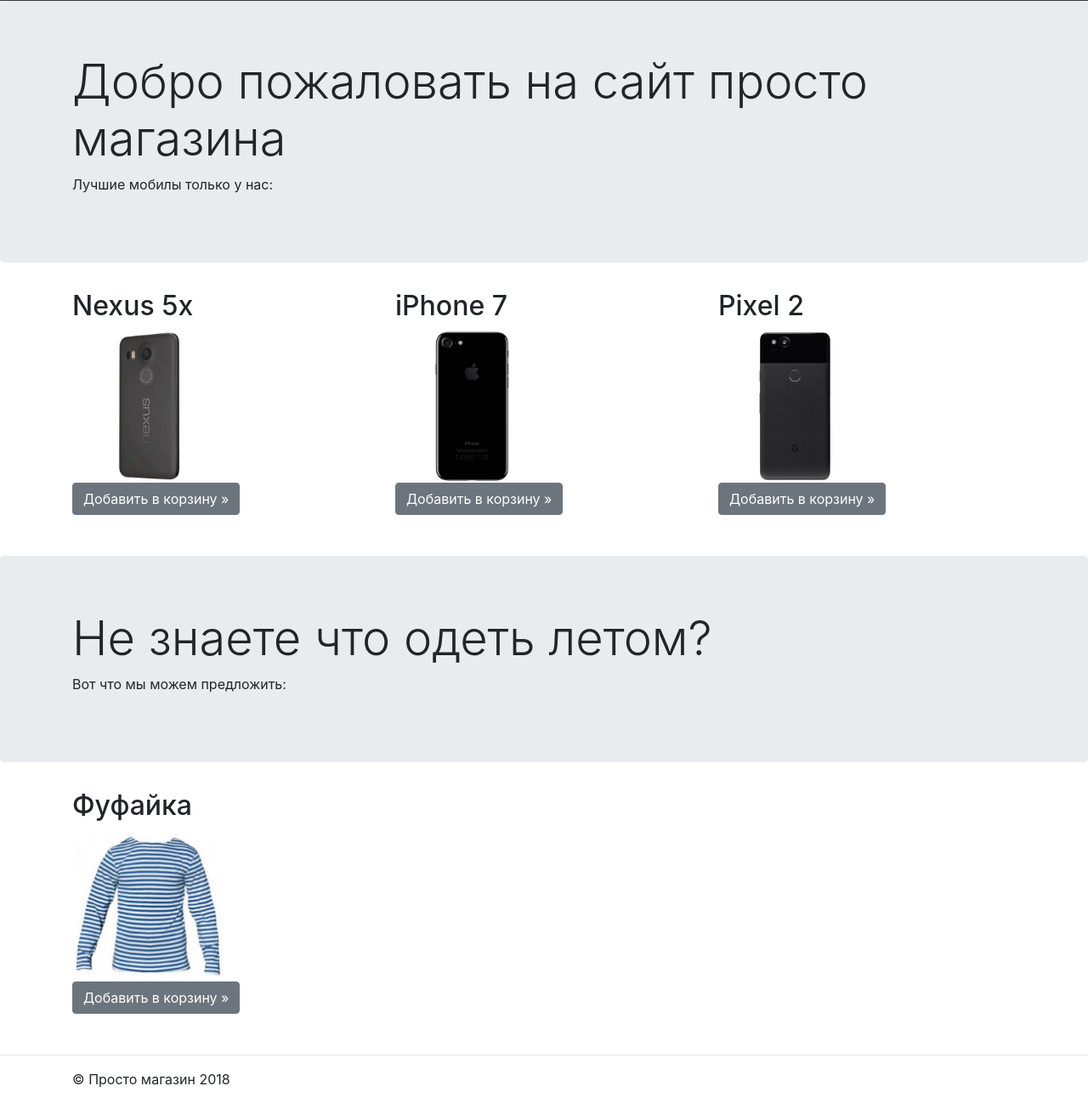
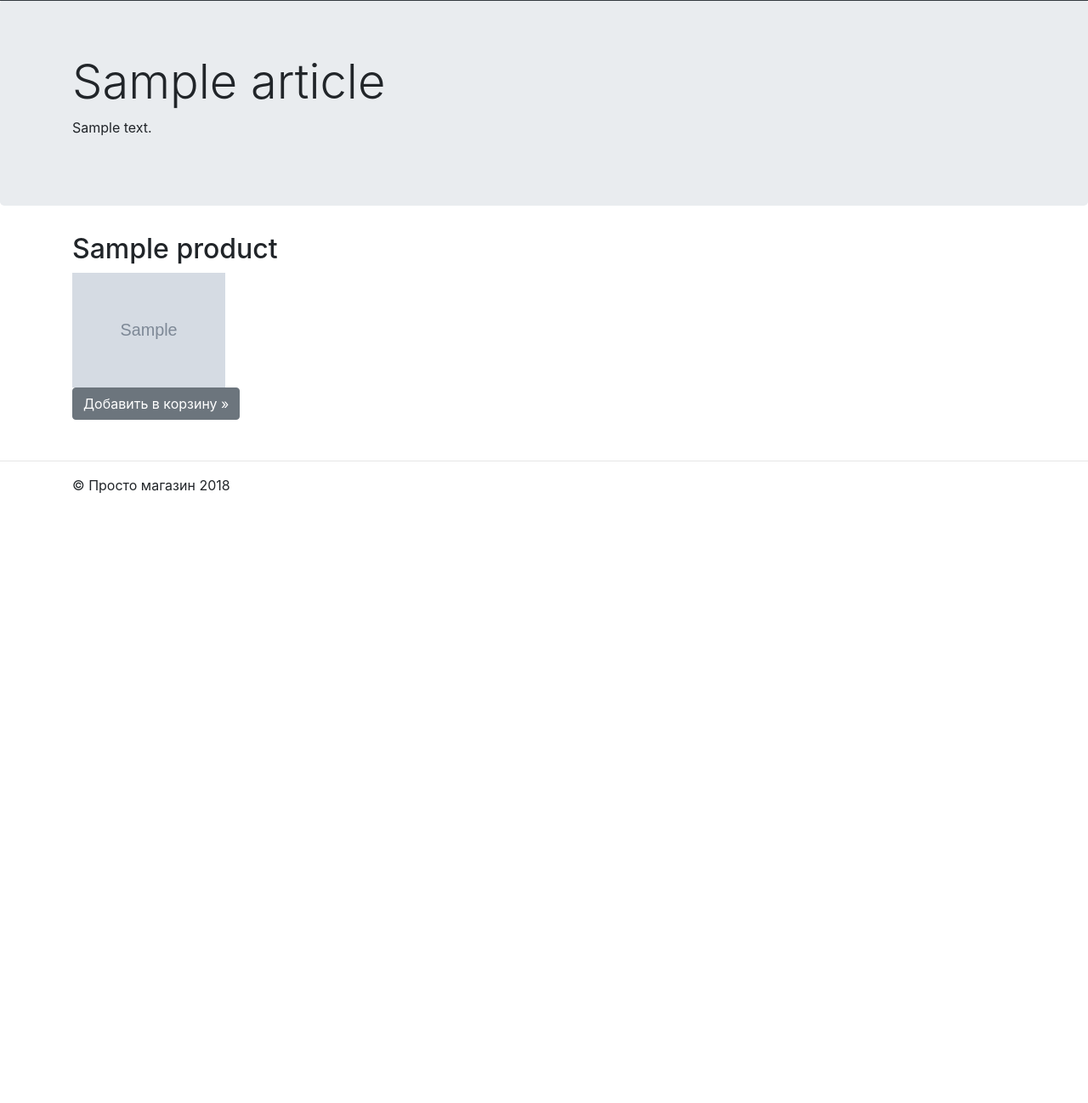
Before and after one commit to alcatraz-rm/DJ-10, a Django app: page / in a window 1280 px wide. Shown: the part 57-1355 px from the top of the page at 85% size. After the commit the page ends 638 px from the top, so only its background shows below. Run offline with Django 3.2, Linux system fonts and the light colour scheme; tables that the repository leaves empty hold one stand-in row (values such as "Sample post"); grey boxes marked "Sample" are stand-in pictures; some libraries are stand-ins or nearby versions.

Commit message:
Add logic to templates.

```diff
--- a/graduate-work/client/admin.py
+++ b/graduate-work/client/admin.py
@@ -1,15 +1,15 @@
 from django.contrib import admin
-from .models import Category, Product, Article, Order
+from .models import Section, Product, Article, Order
 
 
-@admin.register(Category)
+@admin.register(Section)
 class CategoryAdmin(admin.ModelAdmin):
     list_display = ('name',)
 
 
 @admin.register(Product)
 class ProductAdmin(admin.ModelAdmin):
-    list_display = ('name', 'price', 'category',)
+    list_display = ('name', 'price',)
 
 
 @admin.register(Article)
--- a/graduate-work/client/models.py
+++ b/graduate-work/client/models.py
@@ -5,7 +5,6 @@
 class Product(models.Model):
     name = models.CharField(max_length=128, verbose_name='Название')
     price = models.FloatField(verbose_name='Цена')
-    category = models.ForeignKey('Category', verbose_name='Категория', null=True, on_delete=models.SET_NULL)
     image = models.ImageField(verbose_name='Изображение')
     description = models.TextField(verbose_name='Описание', blank=True, null=True)
 
@@ -17,8 +16,9 @@
         return self.name
 
 
-class Category(models.Model):
+class Section(models.Model):
     name = models.CharField(max_length=128, verbose_name='Название')
+    products_list = models.ManyToManyField(Product, related_name='sections_list', verbose_name='Список товаров')
 
     class Meta:
         verbose_name = 'Раздел'
@@ -31,7 +31,7 @@
 class Article(models.Model):
     title = models.CharField(max_length=256, verbose_name='Заголовок')
     text = models.TextField(verbose_name='Текст')
-    product = models.ManyToManyField('Product', verbose_name='Товар')
+    products = models.ManyToManyField('Product', verbose_name='Товар')
     creation_date = models.DateField(verbose_name='Дата создания', auto_now_add=True)
     show = models.BooleanField(verbose_name='Показывать на главной странице', default=True)
 
--- a/graduate-work/client/views.py
+++ b/graduate-work/client/views.py
@@ -3,14 +3,15 @@
 from django.shortcuts import render
 from django.contrib.auth.views import LogoutView as DJLogoutView
 
-# Create your views here.
+from .models import Article
 
 
 def index_view(request):
     template = os.path.join('client', 'index.html')
     username = request.user.username
+    articles_to_show = Article.objects.filter(show=True)
 
-    return render(request, template, context={'user': username})
+    return render(request, template, context={'user': username, 'articles_list': articles_to_show})
 
 
 def cart_view(request):
@@ -19,14 +20,14 @@
     return render(request, template)
 
 
-def product_view(request):
+def product_view(request, *args, **kwargs):
     template = os.path.join('client', 'product.html')
 
-    return render(request, template)
+    return render(request, template, context={'product': kwargs['id']})
 
 
-def category_view(request):
-    template = os.path.join('client', 'category.html')
+def section_view(request):
+    template = os.path.join('client', 'section.html')
 
     return render(request, template)
 
--- a/graduate-work/templates/client/cart.html
+++ b/graduate-work/templates/client/cart.html
@@ -26,7 +26,7 @@
                         Гаджеты</a>
                     <div class="dropdown-menu" aria-labelledby="dropdown01">
 
-                        <a class="dropdown-item" href="category.html">
+                        <a class="dropdown-item" href="section.html">
                             Сматрфоны</a>
 
                     </div>
--- a/graduate-work/templates/client/empty_section.html
+++ b/graduate-work/templates/client/empty_section.html
@@ -33,7 +33,7 @@
           Гаджеты</a>
         <div class="dropdown-menu" aria-labelledby="dropdown01">
 
-          <a class="dropdown-item" href="category.html">
+          <a class="dropdown-item" href="section.html">
             Сматрфоны</a>
 
         </div>
--- a/graduate-work/templates/client/index.html
+++ b/graduate-work/templates/client/index.html
@@ -28,7 +28,7 @@
                         Гаджеты</a>
                     <div class="dropdown-menu" aria-labelledby="dropdown01">
 
-                        <a class="dropdown-item" href="category.html">
+                        <a class="dropdown-item" href="section.html">
                             Сматрфоны</a>
 
                     </div>
@@ -67,24 +67,25 @@
 
     <main role="main">
 
+        {% for article in articles_list %}
             <div class="jumbotron">
                 <div class="container">
-                <h1 class="display-4">Добро пожаловать на сайт просто магазина</h1>
-                <p>Лучшие мобилы только у нас:</p>
+                    <h1 class="display-4">{{ article.title }}</h1>
+                    <p>{{ article.text }}</p>
                 </div>
             </div>
-
 
             <div class="container mb-5">
                 <!-- Example row of columns -->
                 <div class="row">
 
+                    {% for product in article.products.all %}
                         <div class="col-md-4">
-                    <h2>Nexus 5x</h2>
+                            <h2>{{ product.name }}</h2>
 
-                    <a href="product.html">
+                            <a href="/product/{{ product.id }}">
 
-                        <img src="./static/nexus5x.webp" width="180">
+                                <img src="./media/{{ product.image }}" width="180">
 
                             </a>
 
@@ -92,66 +93,10 @@
                                 <input type="submit" class="btn btn-secondary" value="Добавить в корзину »">
                             </form>
                         </div>
-
-                <div class="col-md-4">
-                    <h2>iPhone 7</h2>
-
-                    <a href="product.html">
-
-                        <img src="./static/iphone7.webp" width="180">
-
-                    </a>
-
-                    <form>
-                        <input type="submit" class="btn btn-secondary" value="Добавить в корзину »">
-                    </form>
-                </div>
-
-                <div class="col-md-4">
-                    <h2>Pixel 2</h2>
-
-                    <a href="product.html">
-
-                        <img src="./static/pixel2.webp" width="180">
-
-                    </a>
-
-                    <form>
-                        <input type="submit" class="btn btn-secondary" value="Добавить в корзину »">
-                    </form>
-                </div>
-
+                    {% endfor %}
                 </div>
             </div> <!-- /container -->
-
-        <div class="jumbotron">
-            <div class="container">
-                <h1 class="display-4">Не знаете что одеть летом?</h1>
-                <p>Вот что мы можем предложить:</p>
-            </div>
-        </div>
-
-
-        <div class="container mb-5">
-            <!-- Example row of columns -->
-            <div class="row">
-
-                <div class="col-md-4">
-                    <h2>Фуфайка</h2>
-
-                    <a href="product.html">
-
-                        <img src="./static/fufajka.jpg" width="180">
-
-                    </a>
-
-                    <form>
-                        <input type="submit" class="btn btn-secondary" value="Добавить в корзину »">
-                    </form>
-                </div>
-
-            </div>
-        </div> <!-- /container -->
+        {% endfor %}
 
     </main>
 
--- a/graduate-work/templates/client/category.html
+++ b/graduate-work/templates/client/section.html
@@ -33,7 +33,7 @@
           Гаджеты</a>
         <div class="dropdown-menu" aria-labelledby="dropdown01">
 
-          <a class="dropdown-item" href="./category.html">
+          <a class="dropdown-item" href="./section.html">
             Сматрфоны</a>
 
         </div>
--- a/graduate-work/website/urls.py
+++ b/graduate-work/website/urls.py
@@ -13,15 +13,18 @@
     1. Import the include() function: from django.urls import include, path
     2. Add a URL to urlpatterns:  path('blog/', include('blog.urls'))
 """
+from django.conf import settings
+from django.conf.urls.static import static
 from django.contrib import admin
 from django.contrib.auth.views import LoginView
 from django.urls import path, register_converter
 
-from client.views import index_view, LogoutView, cart_view, category_view
-from client.converters import CategoryConverter
+from client.views import index_view, LogoutView, cart_view, section_view, product_view
+from client.converters import SectionConverter, ProductIDConverter
 
 
-register_converter(CategoryConverter, 'category')
+register_converter(SectionConverter, 'section')
+register_converter(ProductIDConverter, 'product_id')
 
 
 urlpatterns = [
@@ -30,5 +33,6 @@
     path('login/', LoginView.as_view(), name='login'),
     path('logout/', LogoutView.as_view(), name='logout'),
     path('cart/', cart_view, name='cart'),
-    path('<category:product_category>/', category_view, name='category'),
-]
+    path('<section:section>/', section_view, name='section'),
+    path('product/<product_id:id>/', product_view, name='product'),
+] + static(settings.MEDIA_URL, document_root=settings.MEDIA_ROOT)
```
Also changed, not shown: graduate-work/client/converters.py (+21 -6 lines), graduate-work/templates/client/product.html (+14 -28 lines). Lines whose indentation alone changed are shown as unchanged.
